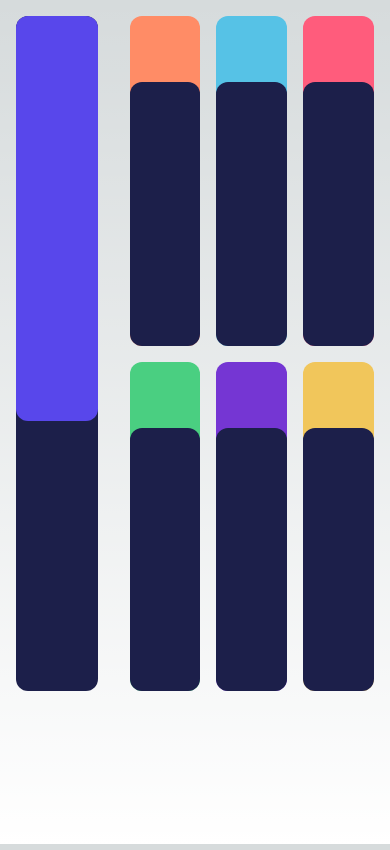
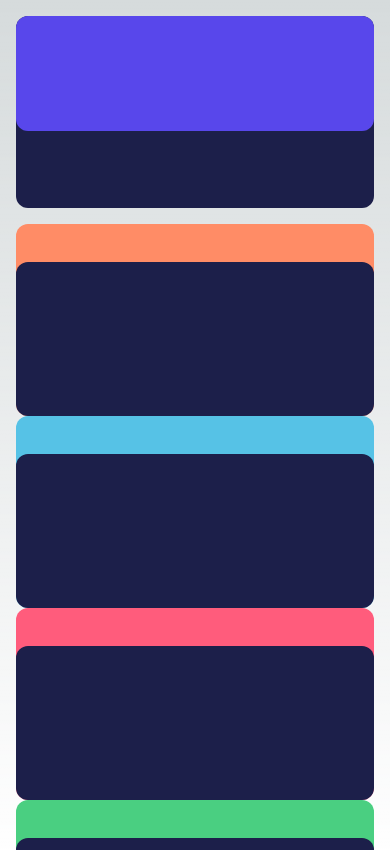
Before and after one commit to DavidVerghese/time-tracking-dashboard, a Next.js app: page / in a window 390 px wide. Shown: the top 850 px of the page. Built offline with nearby package versions, Linux system fonts and the light colour scheme.

Commit message:
make site responsive

```diff
--- a/app/page.js
+++ b/app/page.js
@@ -2,33 +2,33 @@ import Image from 'next/image'
 
 export default function Home() {
 	return (
-		<main className="flex h-screen">
-		<div className="bg-dark-blue w-1/4 h-4/5 m-4 rounded-xl">
+		<main className="sm:flex sm:flex-row h-screen">
+		<div className="bg-dark-blue sm:w-1/4 h-48 sm:h-4/5 m-4 rounded-xl">
 			<div className="bg-blue h-3/5 rounded-xl">
 			</div>
 		</div>
-		<div className="grid grid-cols-3 gap-4 w-3/4 h-4/5 m-4">
-			<div className="bg-light-red-work rounded-xl flex flex-col justify-end">
+		<div className="sm:grid sm:grid-cols-3 gap-4 sm:w-3/4 sm:h-4/5 m-4">
+			<div className="bg-light-red-work rounded-xl flex flex-col justify-end max-sm:h-48">
 				<div className="bg-dark-blue h-4/5 rounded-xl">
 				</div>
 			</div>
-			<div className="bg-soft-blue-play rounded-xl flex flex-col justify-end">
+			<div className="bg-soft-blue-play rounded-xl flex flex-col justify-end max-sm:h-48">
 				<div className="bg-dark-blue h-4/5 rounded-xl">
 				</div>
 			</div>
-			<div className="bg-light-red-study rounded-xl flex flex-col justify-end">
+			<div className="bg-light-red-study rounded-xl flex flex-col justify-end max-sm:h-48">
 				<div className="bg-dark-blue h-4/5 rounded-xl">
 				</div>
 			</div>
-			<div className="bg-lime-green-exercise rounded-xl flex flex-col justify-end">
+			<div className="bg-lime-green-exercise rounded-xl flex flex-col justify-end max-sm:h-48">
 				<div className="bg-dark-blue h-4/5 rounded-xl">
 				</div>
 			</div>
-			<div className="bg-violet-social rounded-xl flex flex-col justify-end">
+			<div className="bg-violet-social rounded-xl flex flex-col justify-end max-sm:h-48">
 				<div className="bg-dark-blue h-4/5 rounded-xl">
 				</div>
 			</div>
-			<div className="bg-soft-orange-self-care rounded-xl flex flex-col justify-end">
+			<div className="bg-soft-orange-self-care rounded-xl flex flex-col justify-end max-sm:h-48">
 				<div className="bg-dark-blue h-4/5 rounded-xl">
 				</div>
 			</div>
```
